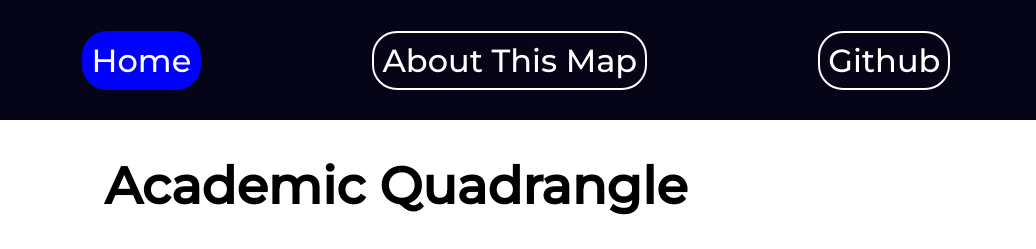
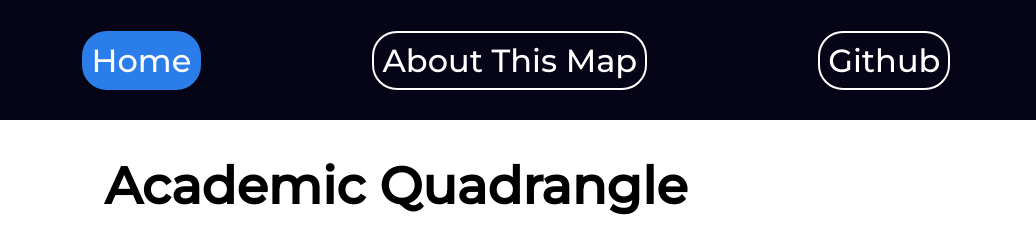
Before and after one commit to Evan-Coulter/SFU-Map, a plain HTML site: page Current Version/submaps/AQ.html in a window 1280 px wide. In both pictures the pointer is over the item "Home". Shown: the top 249 px of the page, 244-1280 px from the left. Drawn offline with Linux system fonts and the light colour scheme.

Commit message:
Update subAreaMain.css

```diff
--- a/Current Version/_css/subAreaMain.css
+++ b/Current Version/_css/subAreaMain.css
@@ -44,8 +44,8 @@ header ul a li{
 	border-radius: 25px;
 }
 header ul a li:hover {
-	background-color: blue;
-	border: 2px blue solid;
+	background-color: #2b7de9;
+	border: 2px #2b7de9 solid;
 }
 
 h1 {
```
